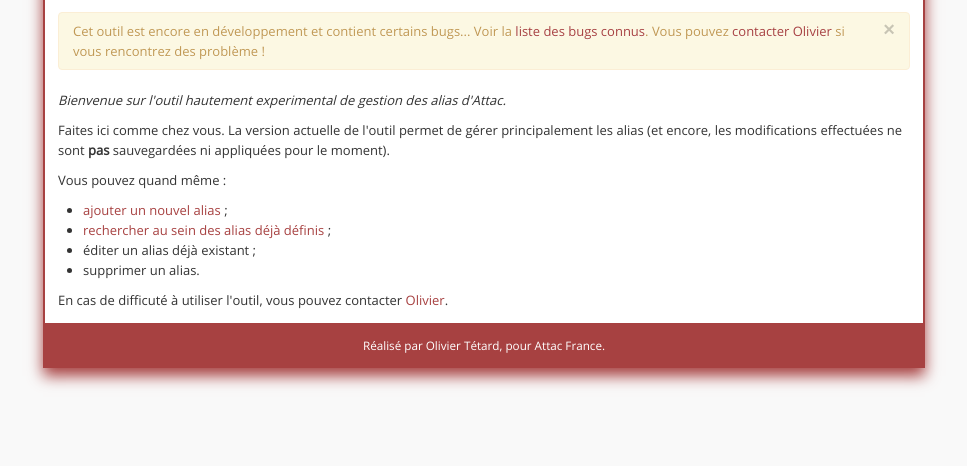
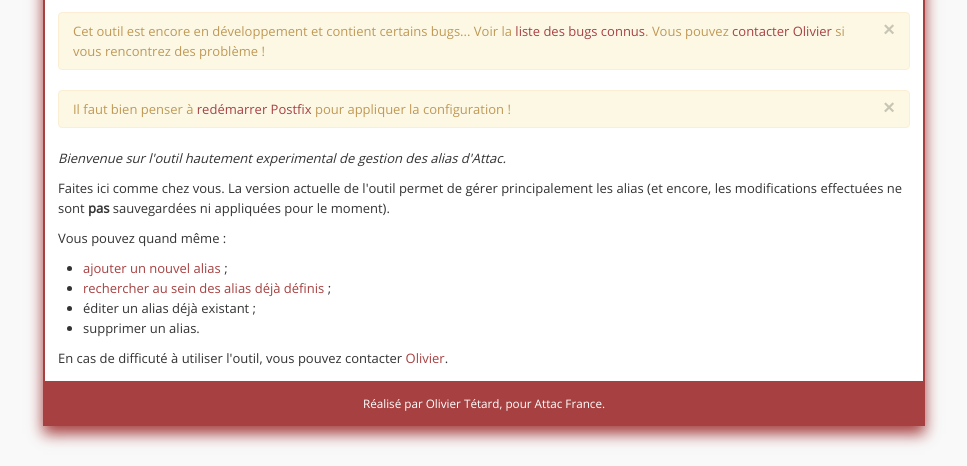
Before and after one commit to otetard/mailmapmgr, a Python web app: template templates/index.mako in a window 1280 px wide. Shown: the part 268-734 px from the top of the page, without its empty margins (156-1123 px from the left). Run offline with Mako, Linux system fonts and the light colour scheme; the template is opened without the code that fills it, so the values that code supplies are empty; some web fonts are replaced.

Commit message:
Add a new warning on the home page about Postfix

```diff
--- a/templates/index.mako
+++ b/templates/index.mako
@@ -6,6 +6,11 @@
 <div class="alert alert-warning">
   <button type="button" class="close" data-dismiss="alert">×</button>
   Cet outil est encore en développement et contient certains bugs... Voir la <a href="/about/bugs">liste des bugs connus</a>. Vous pouvez <a href="mailto:olivier.tetard@miskin.fr">contacter Olivier</a> si vous rencontrez des problème !
+</div>
+
+<div class="alert alert-warning">
+  <button type="button" class="close" data-dismiss="alert">×</button>
+  Il faut bien penser à <a href="/postfix">redémarrer Postfix</a> pour appliquer la configuration !
 </div>
 
 <p>
```
